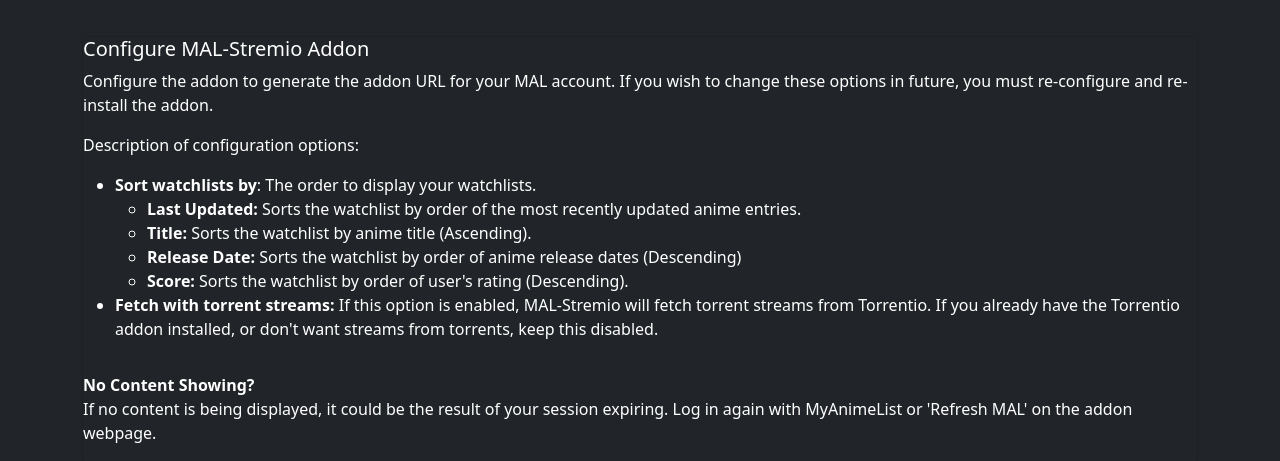
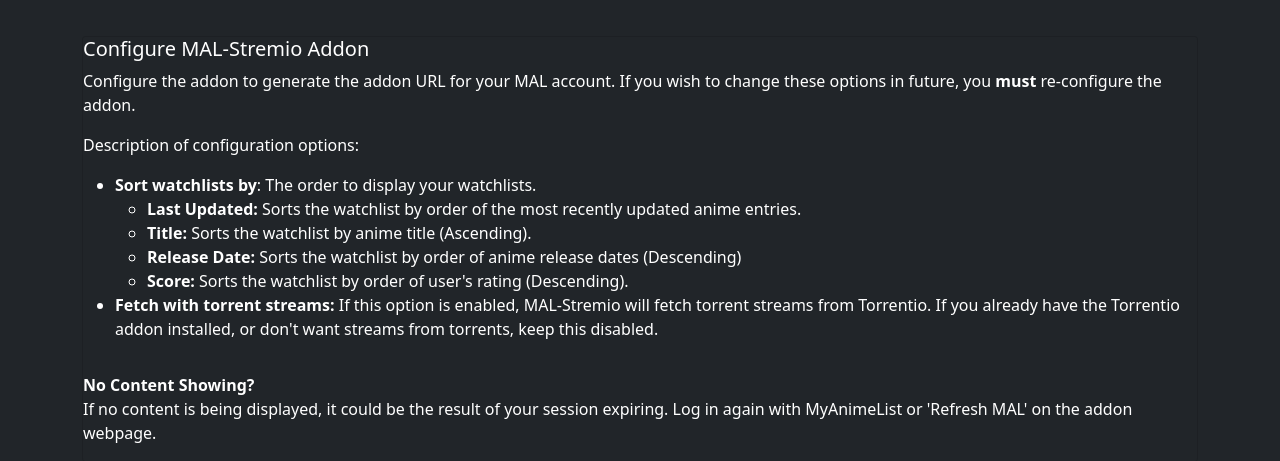
Before and after one commit to SageTendo/mal-stremio-addon, a Flask app: page /configure in a window 1280 px wide. Shown: the part 64-525 px from the top of the page. Run offline with Flask 3, Linux system fonts and the light colour scheme; the visitor is signed in with stand-in values (Sample User, id 1).

Commit message:
- wording fix

```diff
--- a/run.py
+++ b/run.py
@@ -64,7 +64,7 @@
         manifest_url = f'{Config.PROTOCOL}://{uri}'
         manifest_magnet = f'stremio://{uri}'
 
-        flash("Configuration saved.", "success")
+        flash("Addon configured .", "success")
         return render_template('configure.html', user=user,
                                sort_options=config.SORT_OPTIONS, manifest_url=manifest_url,
                                manifest_magnet=manifest_magnet)
--- a/templates/configure.html
+++ b/templates/configure.html
@@ -38,7 +38,7 @@
         <h5 class="card-title">Configure MAL-Stremio Addon</h5>
         <p class="card-text">
             Configure the addon to generate the addon URL for your MAL account. If you wish to change these options
-            in future, you must re-configure and re-install the addon.
+            in future, you <b>must</b> re-configure the addon.
         <p>
             Description of configuration options:
         <ul>
```
